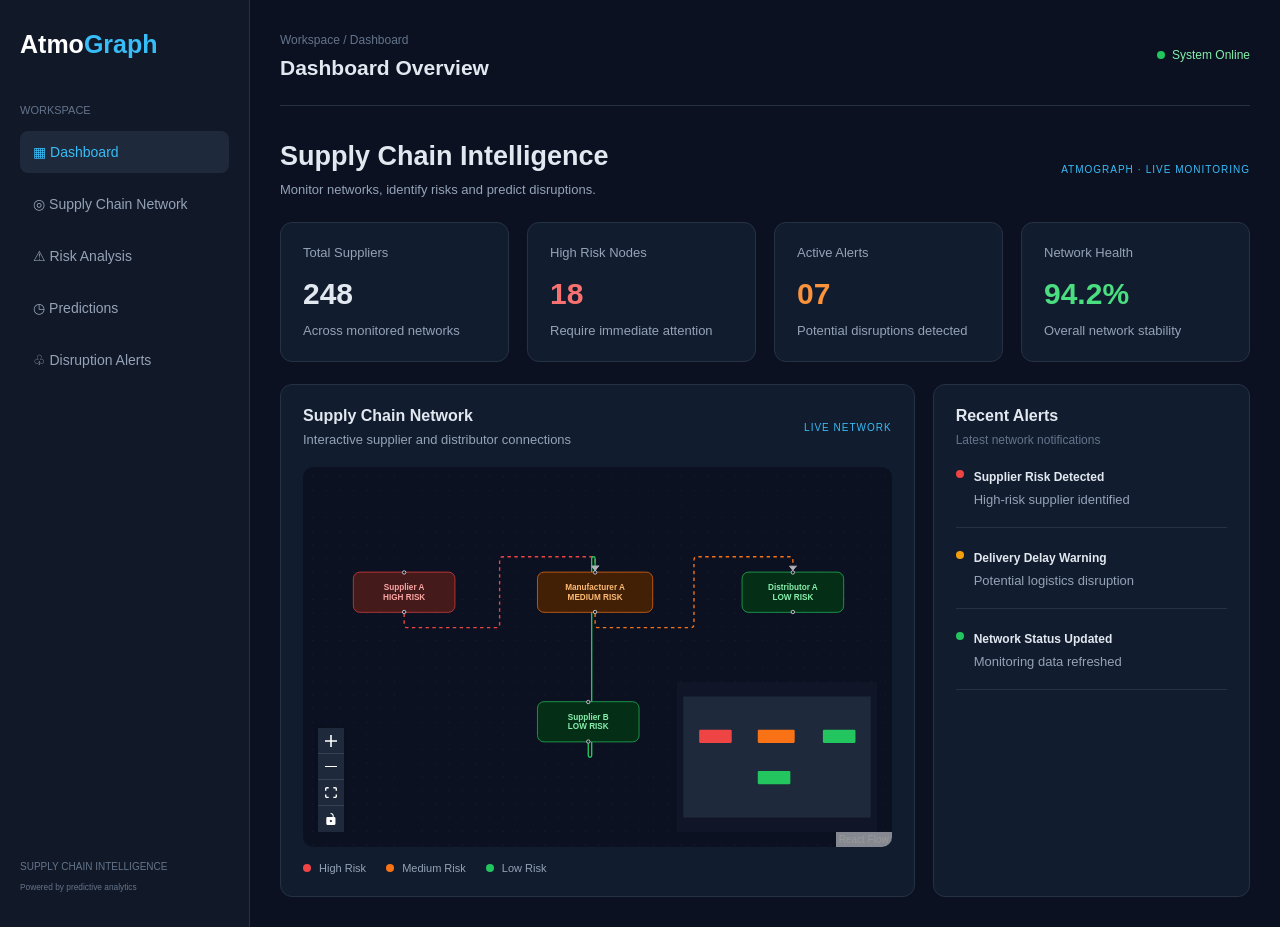
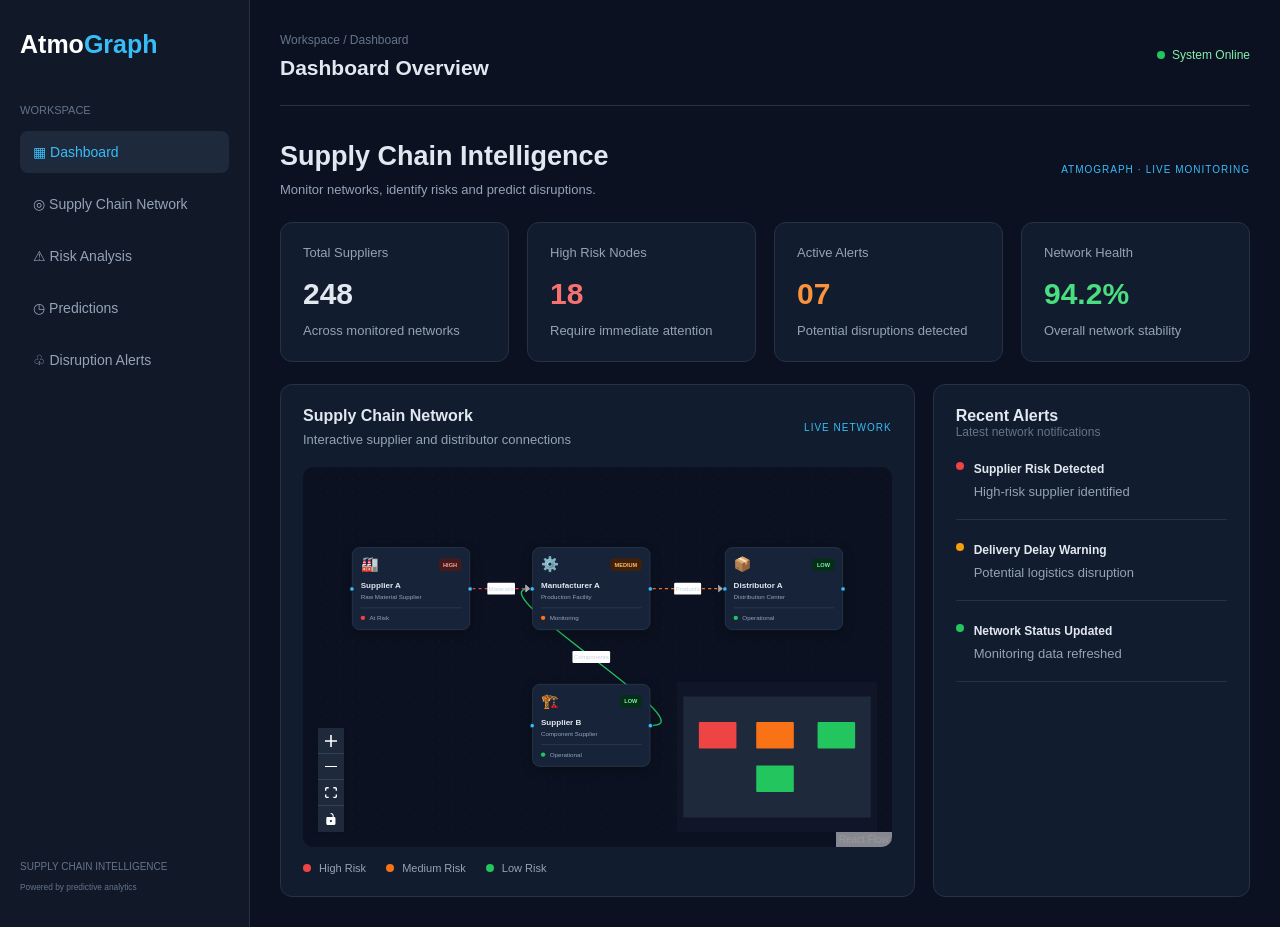
Before and after one commit to Nandnee-prog/AtmoGraph, a React (Vite) app in the folder frontend/: page / in a window 1280 px wide. Built offline with nearby package versions, Linux system fonts and the light colour scheme.

Commit message:
feat: create custom supply chain nodes with risk badges

```diff
--- a/frontend/src/App.css
+++ b/frontend/src/App.css
@@ -198,11 +198,102 @@ nav a:hover {
   background: #0b1120;
 }
 
-.react-flow__node {
-  white-space: pre-line;
-  font-size: 12px;
-  font-weight: 600;
-  text-align: center;
+.custom-node {
+  width: 190px;
+  padding: 13px;
+  border: 1px solid #334155;
+  border-radius: 12px;
+  background: #172338;
+  color: #e2e8f0;
+  box-shadow: 0 5px 18px rgba(0, 0, 0, 0.25);
+  transition: border-color 0.2s, box-shadow 0.2s;
+}
+
+.custom-node.selected {
+  border-color: #38bdf8;
+  box-shadow: 0 0 0 2px rgba(56, 189, 248, 0.25);
+}
+
+.node-header {
+  display: flex;
+  justify-content: space-between;
+  align-items: center;
+  margin-bottom: 13px;
+}
+
+.node-icon {
+  font-size: 23px;
+}
+
+.risk-badge {
+  font-size: 9px;
+  font-weight: bold;
+  padding: 5px 7px;
+  border-radius: 5px;
+}
+
+.risk-badge.high {
+  background: #451a1a;
+  color: #fca5a5;
+}
+
+.risk-badge.medium {
+  background: #422006;
+  color: #fdba74;
+}
+
+.risk-badge.low {
+  background: #052e16;
+  color: #86efac;
+}
+
+.node-name {
+  font-size: 13px;
+  font-weight: bold;
+  margin-bottom: 5px;
+}
+
+.node-type {
+  font-size: 10px;
+  color: #94a3b8;
+}
+
+.node-footer {
+  display: flex;
+  align-items: center;
+  gap: 7px;
+  font-size: 10px;
+  color: #94a3b8;
+  border-top: 1px solid #334155;
+  margin-top: 12px;
+  padding-top: 10px;
+}
+
+.node-indicator {
+  width: 7px;
+  height: 7px;
+  border-radius: 50%;
+  background: #22c55e;
+}
+
+.custom-node.high .node-indicator {
+  background: #ef4444;
+}
+
+.custom-node.medium .node-indicator {
+  background: #f97316;
+}
+
+.react-flow__handle {
+  width: 8px;
+  height: 8px;
+  background: #38bdf8;
+  border: 1px solid #0b1120;
+}
+
+.react-flow__edge-text {
+  fill: #cbd5e1;
+  font-size: 10px;
 }
 
 .react-flow__controls button {
@@ -243,10 +334,6 @@ nav a:hover {
 
 .legend-low {
   background: #22c55e;
-}
-
-.alerts-panel h3 {
-  margin-bottom: 8px;
 }
 
 .alert-item {
--- a/frontend/src/App.jsx
+++ b/frontend/src/App.jsx
@@ -6,6 +6,8 @@ import {
   Controls,
   MiniMap,
   MarkerType,
+  Handle,
+  Position,
   useNodesState,
   useEdgesState,
 } from "@xyflow/react";
@@ -13,57 +15,82 @@ import {
 import "@xyflow/react/dist/style.css";
 import "./App.css";
 
+function CustomNode({ data, selected }) {
+  return (
+    <div className={`custom-node ${data.risk} ${selected ? "selected" : ""}`}>
+      <Handle type="target" position={Position.Left} />
+
+      <div className="node-header">
+        <span className="node-icon">{data.icon}</span>
+        <span className={`risk-badge ${data.risk}`}>
+          {data.risk.toUpperCase()}
+        </span>
+      </div>
+
+      <div className="node-name">{data.label}</div>
+      <div className="node-type">{data.type}</div>
+
+      <div className="node-footer">
+        <span className="node-indicator"></span>
+        {data.status}
+      </div>
+
+      <Handle type="source" position={Position.Right} />
+    </div>
+  );
+}
+
+const nodeTypes = {
+  custom: CustomNode,
+};
+
 const initialNodes = [
   {
     id: "1",
-    position: { x: 50, y: 130 },
-    data: { label: "Supplier A\nHIGH RISK" },
-    style: {
-      background: "#451a1a",
-      color: "#fca5a5",
-      border: "1px solid #ef4444",
-      borderRadius: 10,
-      padding: 15,
-      width: 150,
+    type: "custom",
+    position: { x: 50, y: 120 },
+    data: {
+      label: "Supplier A",
+      type: "Raw Material Supplier",
+      icon: "🏭",
+      risk: "high",
+      status: "At Risk",
     },
   },
   {
     id: "2",
-    position: { x: 320, y: 130 },
-    data: { label: "Manufacturer A\nMEDIUM RISK" },
-    style: {
-      background: "#422006",
-      color: "#fdba74",
-      border: "1px solid #f97316",
-      borderRadius: 10,
-      padding: 15,
-      width: 170,
+    type: "custom",
+    position: { x: 340, y: 120 },
+    data: {
+      label: "Manufacturer A",
+      type: "Production Facility",
+      icon: "⚙️",
+      risk: "medium",
+      status: "Monitoring",
     },
   },
   {
     id: "3",
-    position: { x: 620, y: 130 },
-    data: { label: "Distributor A\nLOW RISK" },
-    style: {
-      background: "#052e16",
-      color: "#86efac",
-      border: "1px solid #22c55e",
-      borderRadius: 10,
-      padding: 15,
-      width: 150,
+    type: "custom",
+    position: { x: 650, y: 120 },
+    data: {
+      label: "Distributor A",
+      type: "Distribution Center",
+      icon: "📦",
+      risk: "low",
+      status: "Operational",
     },
   },
   {
     id: "4",
-    position: { x: 320, y: 320 },
-    data: { label: "Supplier B\nLOW RISK" },
-    style: {
-      background: "#052e16",
-      color: "#86efac",
-      border: "1px solid #22c55e",
-      borderRadius: 10,
-      padding: 15,
-      width: 150,
+    type: "custom",
+    position: { x: 340, y: 340 },
+    data: {
+      label: "Supplier B",
+      type: "Component Supplier",
+      icon: "🏗️",
+      risk: "low",
+      status: "Operational",
     },
   },
 ];
@@ -74,6 +101,7 @@ const initialEdges = [
     source: "1",
     target: "2",
     animated: true,
+    label: "Materials",
     markerEnd: { type: MarkerType.ArrowClosed },
     style: { stroke: "#ef4444", strokeWidth: 2 },
   },
@@ -82,6 +110,7 @@ const initialEdges = [
     source: "2",
     target: "3",
     animated: true,
+    label: "Products",
     markerEnd: { type: MarkerType.ArrowClosed },
     style: { stroke: "#f97316", strokeWidth: 2 },
   },
@@ -89,6 +118,7 @@ const initialEdges = [
     id: "e4-2",
     source: "4",
     target: "2",
+    label: "Components",
     markerEnd: { type: MarkerType.ArrowClosed },
     style: { stroke: "#22c55e", strokeWidth: 2 },
   },
@@ -183,11 +213,8 @@ function App() {
             <div className="panel-heading">
               <div>
                 <h3>Supply Chain Network</h3>
-                <p>
-                  Interactive supplier and distributor connections
-                </p>
+                <p>Interactive supplier and distributor connections</p>
               </div>
-
               <span className="tag">LIVE NETWORK</span>
             </div>
 
@@ -195,6 +222,7 @@ function App() {
               <ReactFlow
                 nodes={nodes}
                 edges={edges}
+                nodeTypes={nodeTypes}
                 onNodesChange={onNodesChange}
                 onEdgesChange={onEdgesChange}
                 fitView
@@ -202,22 +230,15 @@ function App() {
                 nodesDraggable
                 nodesConnectable
                 elementsSelectable
-                defaultEdgeOptions={{
-                  type: "smoothstep",
-                }}
               >
-                <Background
-                  color="#334155"
-                  gap={20}
-                  size={1}
-                />
-
+                <Background color="#334155" gap={20} />
                 <Controls />
 
                 <MiniMap
                   nodeColor={(node) => {
-                    if (node.id === "1") return "#ef4444";
-                    if (node.id === "2") return "#f97316";
+                    const risk = node.data?.risk;
+                    if (risk === "high") return "#ef4444";
+                    if (risk === "medium") return "#f97316";
                     return "#22c55e";
                   }}
                   maskColor="rgba(10, 15, 30, 0.7)"
```
